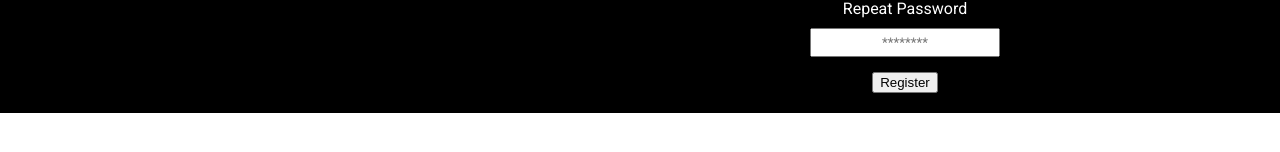
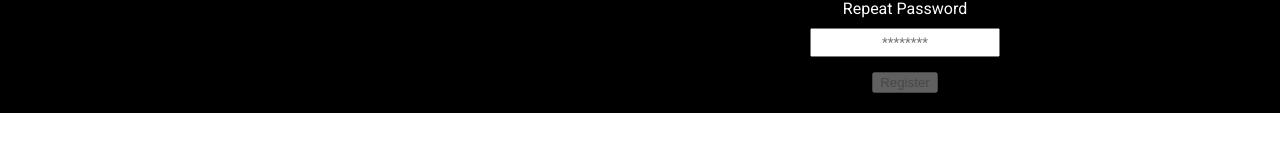
Before and after one commit to AdrianArcoGonzalez/GameHouse-Front, a React (Create React App) app: page / in a window 1280 px wide. Shown: the part 576-728 px from the top of the page. Built offline with nearby package versions, Linux system fonts and the light colour scheme.

Commit message:
disable submit if empty fields on register form

```diff
--- a/src/Register/RegisterForm/RegisterForm.tsx
+++ b/src/Register/RegisterForm/RegisterForm.tsx
@@ -21,6 +21,10 @@ const RegisterForm = ({
   };
 
   const onChangeFile = (event: React.ChangeEvent<HTMLInputElement>) => {
+    setUser({
+      ...userRegister,
+      [event.target.name]: event.target.value,
+    });
     formData.append("image", event.target.files![0]);
   };
 
@@ -29,6 +33,16 @@ const RegisterForm = ({
     formData.append("user", JSON.stringify(userRegister));
     setUser(initialState);
   };
+
+  const hasEmptyFields =
+    userRegister.name === initialState.name ||
+    userRegister.email === initialState.email ||
+    userRegister.birthdate === initialState.birthdate ||
+    userRegister.location === initialState.location ||
+    userRegister.image === initialState.image ||
+    userRegister.username === initialState.username ||
+    userRegister.password === initialState.password ||
+    userRegister.password !== userRegister.repeatPassword;
 
   return (
     <RegisterFormStyled noValidate autoComplete="off" onSubmit={handleSubmit}>
@@ -126,7 +140,9 @@ const RegisterForm = ({
           placeholder="********"
         />
       </label>
-      <button type="submit">Register</button>
+      <button type="submit" disabled={hasEmptyFields}>
+        Register
+      </button>
     </RegisterFormStyled>
   );
 };
```
